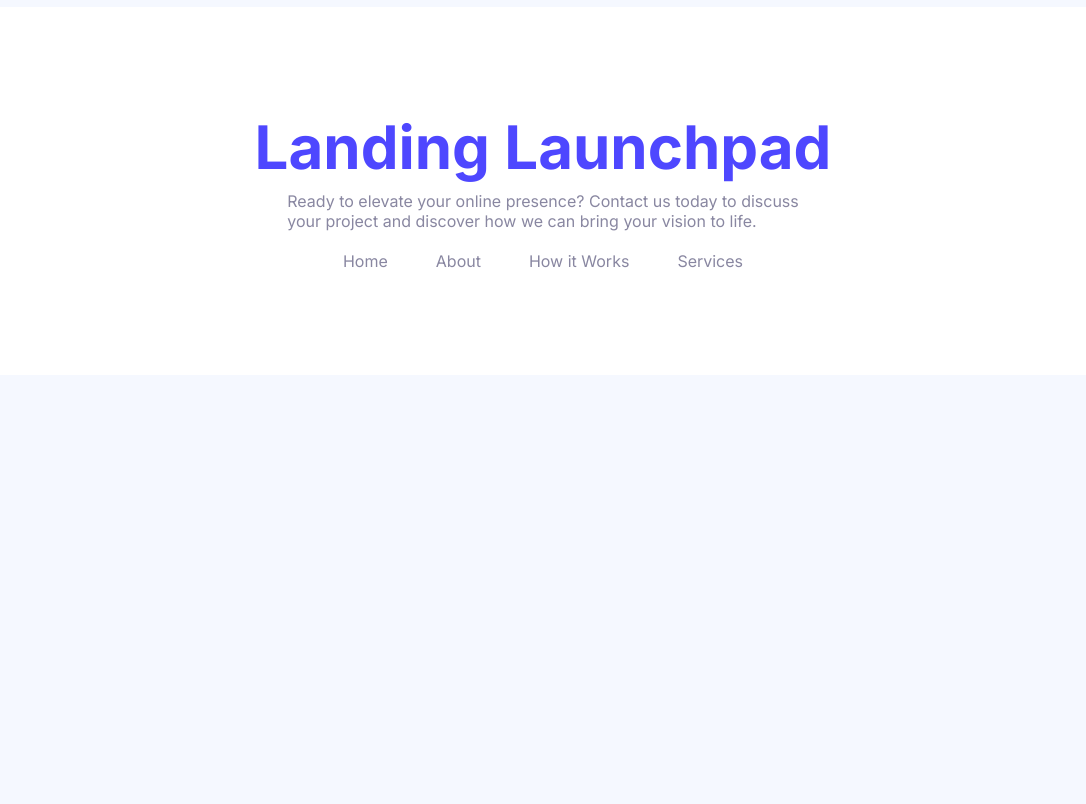
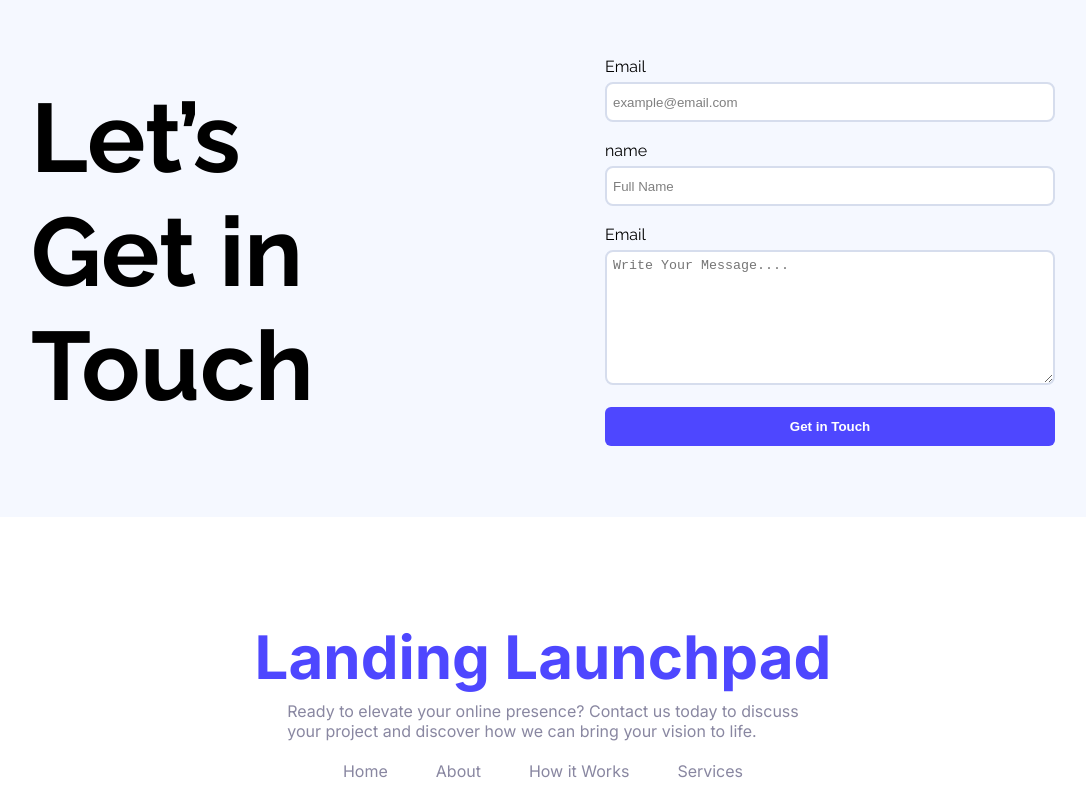
Before and after one commit to samiuzaman/Landing-Launchpad, a plain HTML site: page index.html in a window 1280 px wide. Shown: the part 2666-3470 px from the top of the page, without its empty margins (97-1183 px from the left). Before the commit the page ends 3041 px from the top, so only its background shows below. Drawn offline with Linux system fonts and the light colour scheme.

Commit message:
Create Contact Section

```diff
--- a/index.html
+++ b/index.html
@@ -139,6 +139,30 @@
             <img src="/Assets/wc-big.png" alt="wc-big">
            </section>
           <!-- Focus Better Section Code End Here -->
+           <!-- Contact Section Code Start Here -->
+            <section id="contact-container">
+                <h3>Let’s Get in Touch</h3>
+                <div class="input-container">
+                    <!-- Input Section Email -->
+                 <div>
+                    <label for="email">Email</label>
+                 <input type="email" id="email" placeholder="example@email.com">
+                 </div>
+                <!-- Input Section Name -->
+                 <div>
+                    <label for="name">name</label>
+                 <input type="name" id="name" placeholder="Full Name">
+                 </div>
+
+                <!-- Input Section Message -->
+                 <div>
+                    <label for="message">Email</label>
+                 <textarea name="message" id="message" placeholder="Write Your Message...."></textarea>
+                 </div>
+                 <button class="contact-btn">Get in Touch</button>
+                </div>
+            </section>
+           <!-- Contact Section Code End Here -->
     </main>
     <footer>
         <h2 class="footer-headline">Landing Launchpad</h2>
--- a/style.css
+++ b/style.css
@@ -228,6 +228,58 @@ nav button{
 }
 /* Focus Better Section Code End Here */
 
+/* Contact Section Code Start Here */
+#contact-container{
+    width: 80%;
+    margin: 0 auto;
+    display: flex;
+    justify-content: space-between;
+    align-items: center;
+    gap: 233px;
+    padding-top: 50px;
+    padding-bottom: 71px;
+}
+#contact-container h3{
+    font-size: 97px;
+    font-weight: 700;
+}
+
+.input-container input{
+    width: 450px;
+    height: 40px;
+    margin-top: 6px;
+    margin-bottom: 19px;
+    border: 2px solid rgba(214, 221, 237, 1);
+    border-radius: 8px;
+}
+.input-container input::placeholder{
+    color: rgba(0, 0, 0, 0.5);
+    padding-left: 6px;
+}
+.input-container textarea{
+    width: 450px;
+    height: 135px;
+    margin-top: 6px;
+    border: 2px solid rgba(214, 221, 237, 1);
+    border-radius: 8px;
+}
+.input-container textarea::placeholder{
+    padding-left: 6px;
+    padding-top: 6px;
+}
+.contact-btn{
+    width: 100%;
+    background-color: var(--primaryColor);
+    color: white;
+    font-weight: bold;
+    padding: 12px 20px;
+    cursor: pointer;
+    border: none;
+    border-radius: 6px;
+    margin-top: 18px;
+}
+/* Contact Section Code End Here */
+
 /* Footer Section Code Start Here */
 footer{
     display: flex;
```
